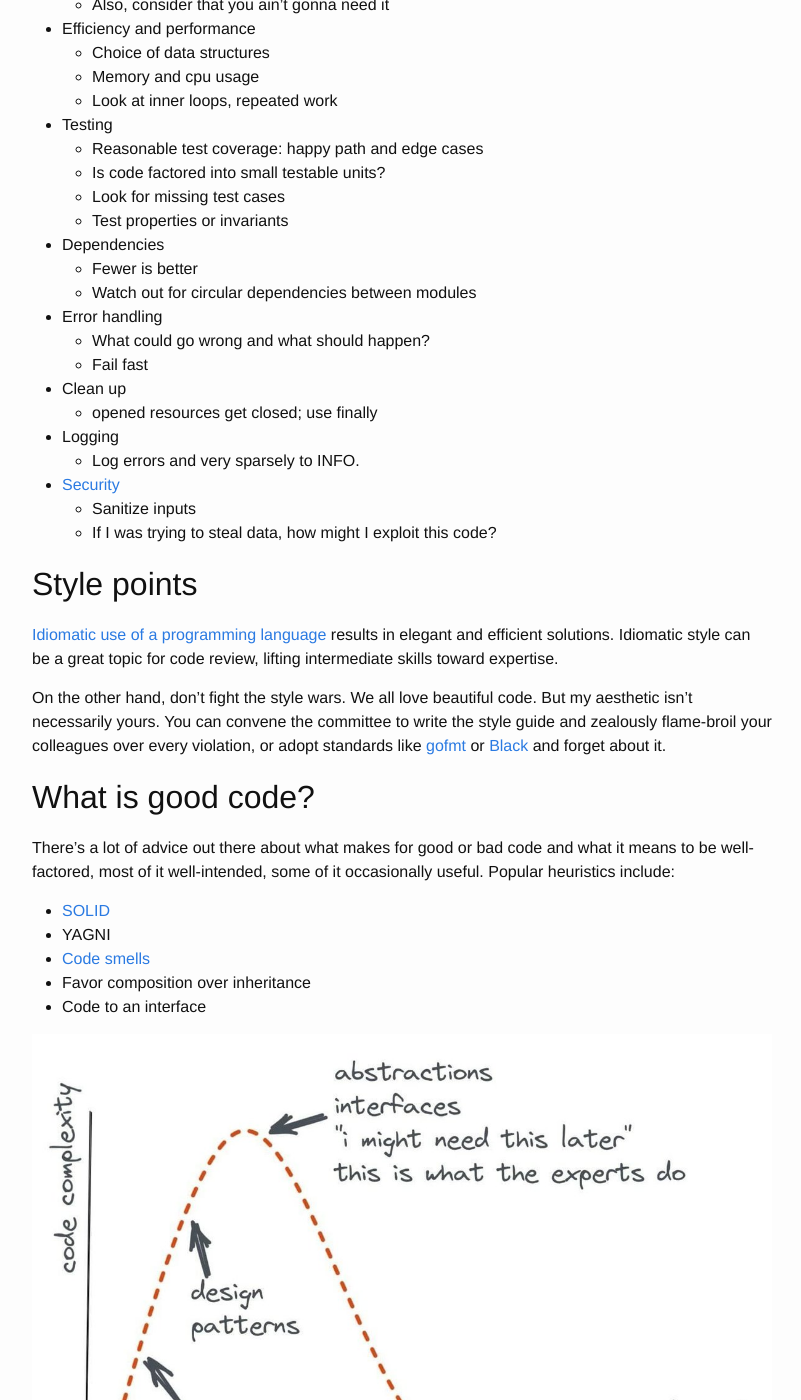
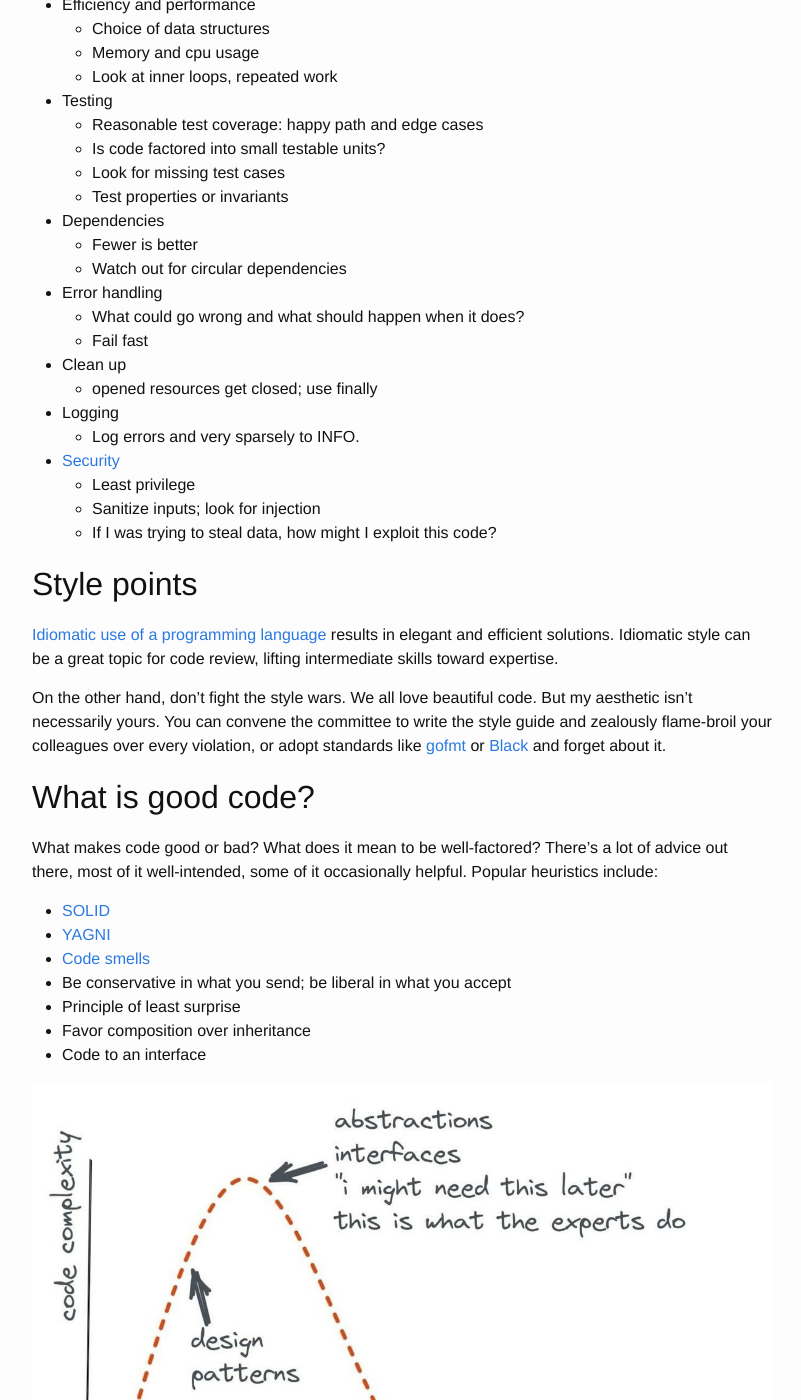
Before and after one commit to cbare/cbare.github.io, a Jekyll site: the page built from _posts/2021-12-12-code-review-checklist.md, in a window 1280 px wide and 1400 px high, scrolled down 1560 px. Shown: the whole window, without its empty margins (238-1039 px from the left). Built offline with Jekyll 4.4.1, drawn with Linux system fonts in a browser that asks for light colours; some of the changed text lies outside the part shown.

Commit message:
updates to code review checklist

```diff
--- a/_posts/2021-12-12-code-review-checklist.md
+++ b/_posts/2021-12-12-code-review-checklist.md
@@ -54,16 +53,17 @@ Here's a checklist I put together as a reminder to myself. Maybe it will help yo
   - Test properties or invariants
 - Dependencies
   - Fewer is better
-  - Watch out for circular dependencies between modules
+  - Watch out for circular dependencies
 - Error handling
-  - What could go wrong and what should happen?
+  - What could go wrong and what should happen when it does?
   - Fail fast
 - Clean up
   - opened resources get closed; use finally
 - Logging
   - Log errors and very sparsely to INFO.
 - [Security][3]
-  - Sanitize inputs
+  - Least privilege
+  - Sanitize inputs; look for injection
   - If I was trying to steal data, how might I exploit this code?
 
 ## Style points
@@ -75,11 +75,13 @@ On the other hand, don't fight the style wars. We all love beautiful code. But m
 
 ## What is good code?
 
-There's a lot of advice out there about what makes for good or bad code and what it means to be well-factored, most of it well-intended, some of it occasionally useful. Popular heuristics include:
+What makes code good or bad? What does it mean to be well-factored? There's a lot of advice out there, most of it well-intended, some of it occasionally helpful. Popular heuristics include:
 
 - [SOLID][12]
-- YAGNI
+- [YAGNI][16]
 - [Code smells][13]
+- Be conservative in what you send; be liberal in what you accept
+- Principle of least surprise
 - Favor composition over inheritance
 - Code to an interface
 
```
Also changed, not shown: other parts of _posts/2021-12-12-code-review-checklist.md (+2 -2 lines).
